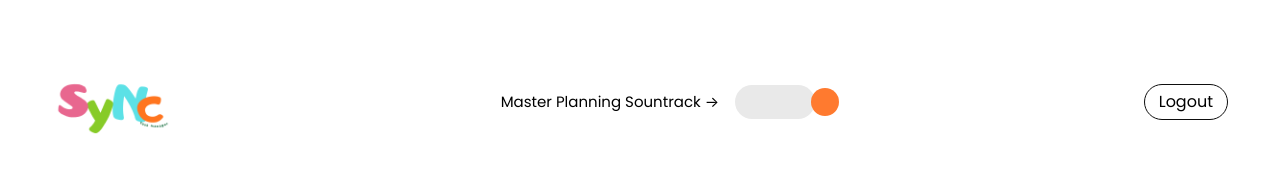
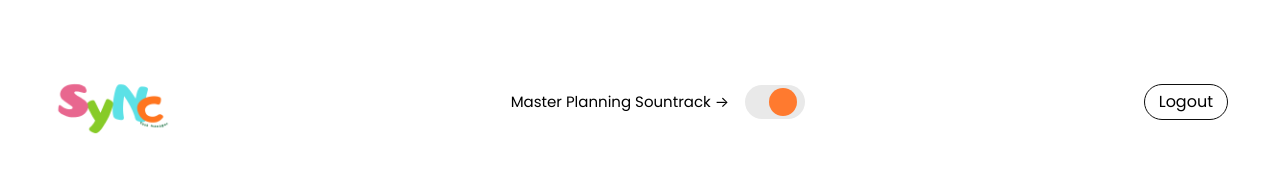
Before and after one commit to 4Drea4/SheSyncCapstone-Front, a React (Vite) app in the folder shesyncfrontend/: page /dashboard in a window 1280 px wide. Shown: the top 178 px of the page. Built offline with nearby package versions, Linux system fonts and the light colour scheme; no server answers.

Commit message:
that toggle was getting on my nerves

```diff
--- a/shesyncfrontend/src/pages/Dashboard/Dashboard.css
+++ b/shesyncfrontend/src/pages/Dashboard/Dashboard.css
@@ -103,7 +103,7 @@
 }
 
 .soundToggle{
-    width: 80px;
+    width: 60px;
     height: 34px;
     border-radius: 800px;
     padding: 0;
@@ -117,7 +117,7 @@
     background-color: #ff7a2f;
     position: absolute;
     top: 3px;
-    right: 2px;
+    right: 25px;
     border-radius: 50%;
     transition: transform .25 ease;
  }
@@ -147,7 +147,7 @@ h1 , h2 {
     background: #e9e9e9;
 }
 .soundToggle.on .soundToggleDot{
-    transform: translateX(26px);
+    transform: translateX(17px);
 }
 
  @media (max-width: 900px) {
```
